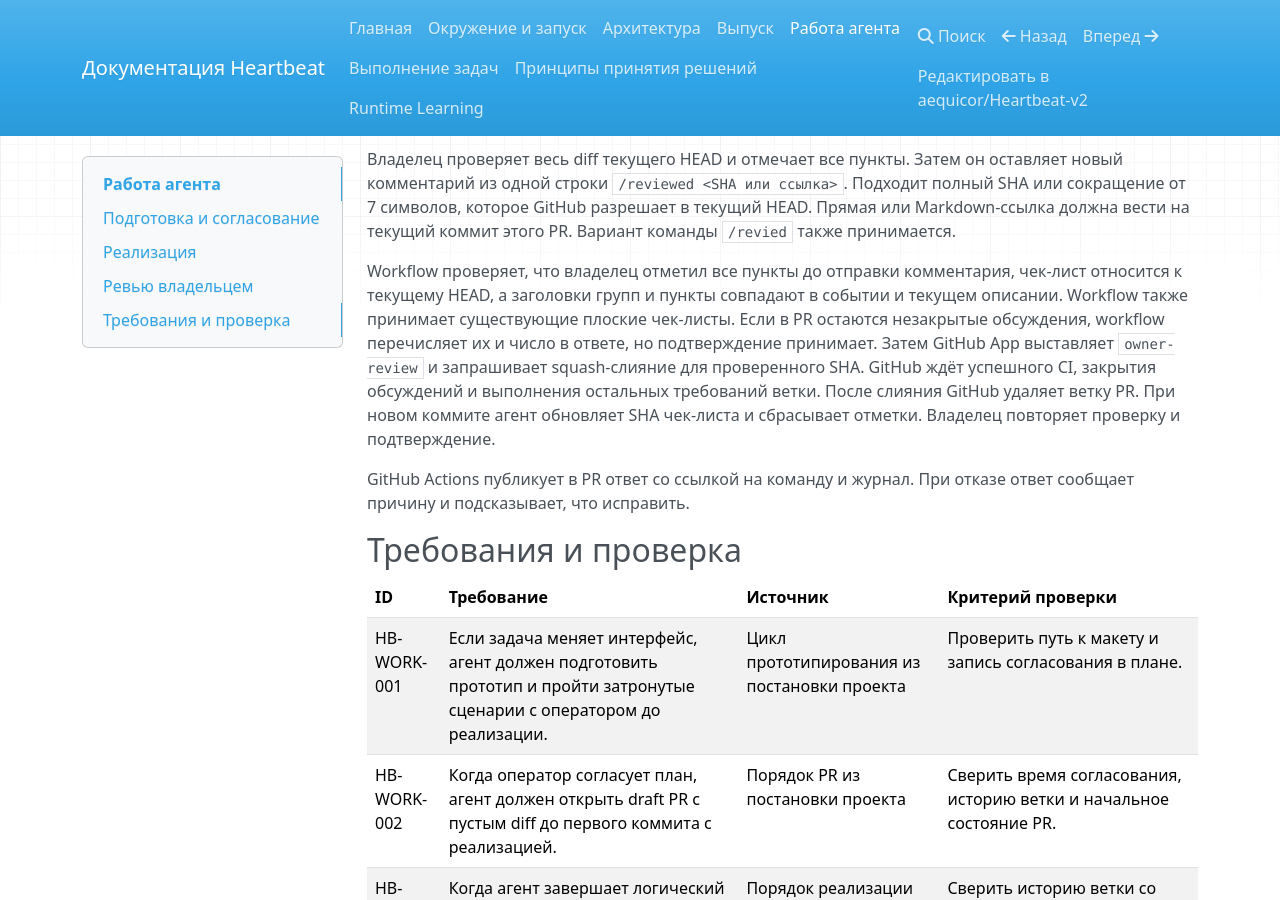
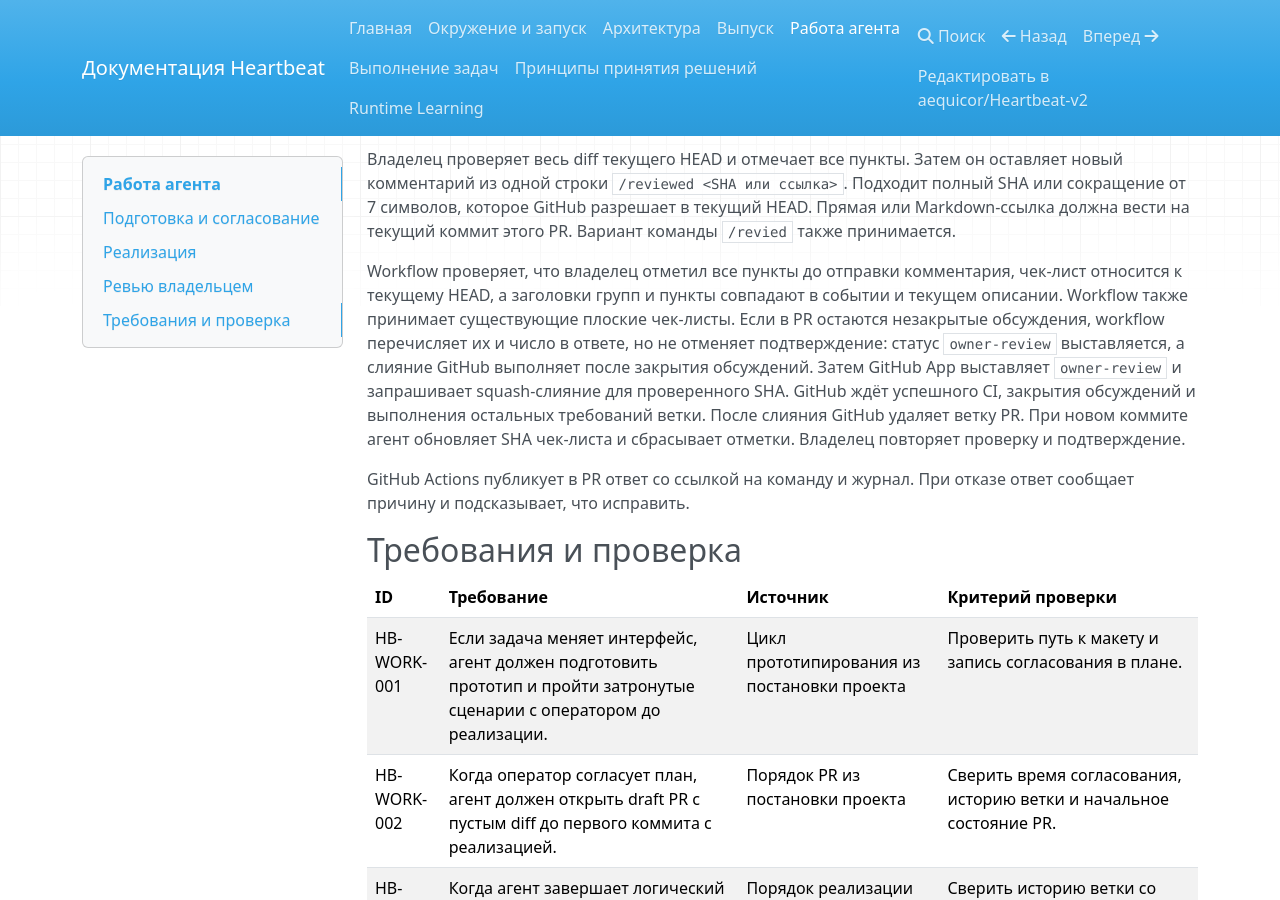
Before and after one commit to aequicor/Heartbeat-v2, an MkDocs documentation site: the page built from docs/specs/agent-workflow.md, in a window 1280 px wide and 900 px high, scrolled down 753 px. Built offline with MkDocs 1.6.1, drawn with Linux system fonts in a browser that asks for light colours; nearby versions of some CDN libraries.

Commit message:
Clarify that open conversations keep the approval
Name the published status and the deferred merge instead of the ambiguous 'the workflow accepts the confirmation'.

```diff
--- a/docs/specs/agent-workflow.md
+++ b/docs/specs/agent-workflow.md
@@ -25,7 +25,7 @@
 
 Владелец проверяет весь diff текущего HEAD и отмечает все пункты. Затем он оставляет новый комментарий из одной строки `/reviewed <SHA или ссылка>`. Подходит полный SHA или сокращение от 7 символов, которое GitHub разрешает в текущий HEAD. Прямая или Markdown-ссылка должна вести на текущий коммит этого PR. Вариант команды `/revied` также принимается.
 
-Workflow проверяет, что владелец отметил все пункты до отправки комментария, чек-лист относится к текущему HEAD, а заголовки групп и пункты совпадают в событии и текущем описании. Workflow также принимает существующие плоские чек-листы. Если в PR остаются незакрытые обсуждения, workflow перечисляет их и число в ответе, но подтверждение принимает. Затем GitHub App выставляет `owner-review` и запрашивает squash-слияние для проверенного SHA. GitHub ждёт успешного CI, закрытия обсуждений и выполнения остальных требований ветки. После слияния GitHub удаляет ветку PR. При новом коммите агент обновляет SHA чек-листа и сбрасывает отметки. Владелец повторяет проверку и подтверждение.
+Workflow проверяет, что владелец отметил все пункты до отправки комментария, чек-лист относится к текущему HEAD, а заголовки групп и пункты совпадают в событии и текущем описании. Workflow также принимает существующие плоские чек-листы. Если в PR остаются незакрытые обсуждения, workflow перечисляет их и число в ответе, но не отменяет подтверждение: статус `owner-review` выставляется, а слияние GitHub выполняет после закрытия обсуждений. Затем GitHub App выставляет `owner-review` и запрашивает squash-слияние для проверенного SHA. GitHub ждёт успешного CI, закрытия обсуждений и выполнения остальных требований ветки. После слияния GitHub удаляет ветку PR. При новом коммите агент обновляет SHA чек-листа и сбрасывает отметки. Владелец повторяет проверку и подтверждение.
 
 GitHub Actions публикует в PR ответ со ссылкой на команду и журнал. При отказе ответ сообщает причину и подсказывает, что исправить.
 
```
